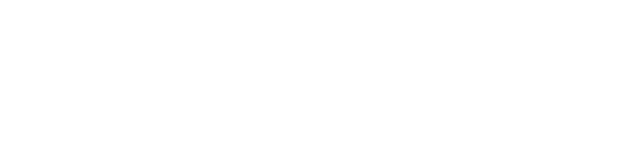
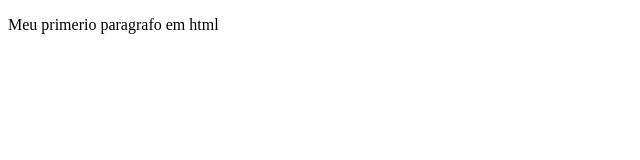
Before and after one commit to Jpedromcp/Senai_versionamento, a plain HTML site: page index.html in a window 1280 px wide. Shown: the whole page, without its empty margins (0-640 px from the left). Drawn offline with Linux system fonts and the light colour scheme.

Commit message:
Meu primeiro paragrafo em html

```diff
--- a/index.html
+++ b/index.html
@@ -5,5 +5,7 @@
 </head>
 <body>
 
+    <p>Meu primerio paragrafo em html</p>
+
 </body>
 </html>
```
